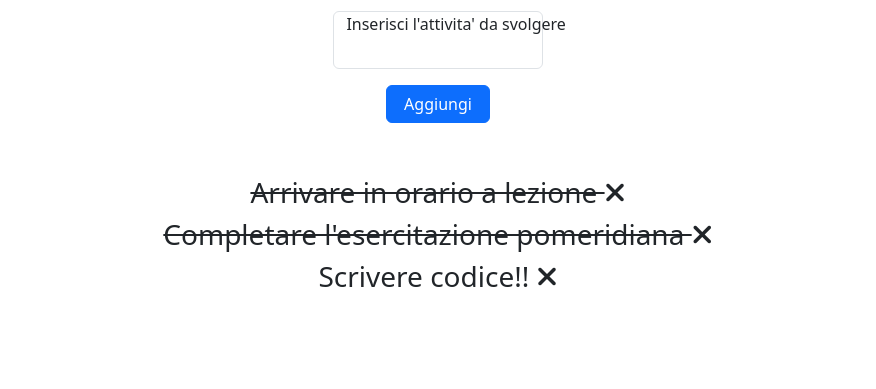
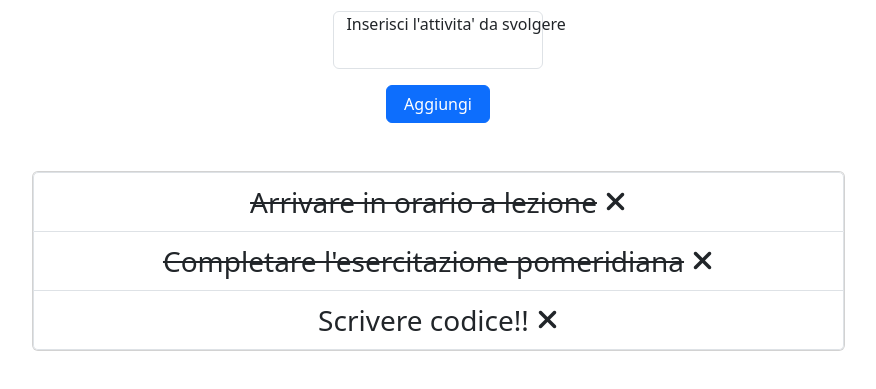
Before and after one commit to MarcoZellini/vue-todolist, a plain HTML site: page index.html in a window 1280 px wide. Shown: the part 125-514 px from the top of the page, without its empty margins (202-1078 px from the left). Drawn offline with nearby package versions, Linux system fonts and the light colour scheme.

Commit message:
Fix changeStatus Bug

```diff
--- a/index.html
+++ b/index.html
@@ -27,12 +27,14 @@
                 </form>
 
                 <div class="container mt-5">
-                    <ul class="list-unstyled">
-                        <li v-for="(item, i) in toDoList" @click="changeStatus(i)" class="fs-3" :class="[ item.done ? 'text-decoration-line-through' : '' ]">
-                            {{ item.text }}
-                            <i class="fa-solid fa-xmark" @click="removeTask(i)"></i>
-                        </li>
-                    </ul>
+                    <div class="card">
+                        <ul class="list-group list-unstyled">
+                            <li v-for="(item, i) in toDoList" class="d-flex align-items-center justify-content-center list-group-item fs-3">
+                                <div class="me-2" @click="changeStatus(i)" :class="[ item.done ? 'text-decoration-line-through' : '' ]">{{ item.text }}</div>
+                                <i class="fa-solid fa-xmark" @click="removeTask(i)"></i>
+                            </li>
+                        </ul>
+                    </div>
                 </div>
             </div>
             <!-- /#app -->
```
